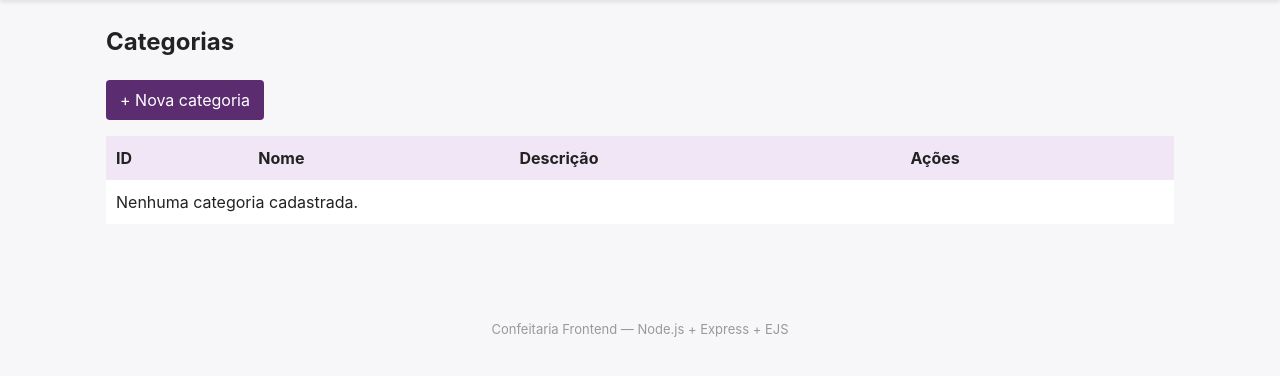
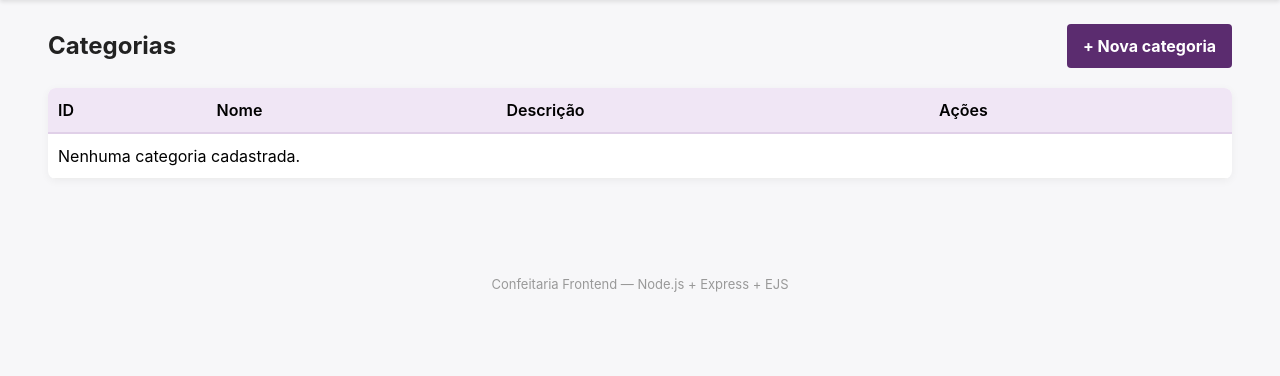
Before and after one commit to MarianaAlvesDantasDosSantos/Confeitaria_Frond, a Node server app: template Confeitaria_frond/views/categorias/index.ejs in a window 1280 px wide. Shown: the part 86-462 px from the top of the page. Run offline with Node 20, Linux system fonts and the light colour scheme; the template is opened without the code that fills it, so the values that code supplies are empty.

Commit message:
Continuar

```diff
--- a/Confeitaria_frond/public/style.css
+++ b/Confeitaria_frond/public/style.css
@@ -22,7 +22,71 @@ header nav a {
 }
 header nav a:hover { background: rgba(255,255,255,0.15); }
 main {
-  max-width: 1100px;
+  width: 95%; /* Isso faz a área ocupar 95% da tela */
+  max-width: 1600px; /* Permite ficar bem largo em monitores grandes */
   margin: 24px auto;
   padding: 0 16px 48px;
 }
+
+/* Layout do cabeçalho da página (Título + Botão) */
+.page-header {
+  display: flex;
+  justify-content: space-between;
+  align-items: center;
+  margin-bottom: 20px;
+  margin-top: 20px;
+}
+
+.page-header h2 {
+  margin: 0;
+}
+
+/* Estilo padrão para o botão de ação principal */
+.btn-primary {
+  display: inline-block;
+  padding: 10px 16px;
+  background: #5b2c6f;
+  color: #fff;
+  text-decoration: none;
+  border-radius: 4px;
+  font-weight: bold;
+  transition: background 0.2s;
+}
+
+.btn-primary:hover {
+  background: #7d3c98;
+}
+
+/* Deixa a tabela mais larga e espaçada */
+table {
+  width: 100%;
+  border-collapse: collapse;
+  background: #fff;
+  box-shadow: 0 2px 8px rgba(0,0,0,0.05); /* Sombra suave */
+  border-radius: 8px; /* Bordas arredondadas na tabela */
+  overflow: hidden; /* Necessário para o border-radius funcionar */
+}
+
+/* Ajuste no cabeçalho da tabela */
+thead tr {
+  background-color: #f0e6f5;
+}
+
+td {
+  padding: 14px 16px;
+  border-bottom: 1px solid #eee;
+  color: #000; /* <-- ADICIONE ESTA LINHA AQUI */
+}
+
+/* Aproveite e deixe o cabeçalho da tabela também preto */
+th {
+  padding: 16px;
+  font-weight: 600;
+  color: #000; /* <-- Trocado de #5b2c6f para #000 */
+  border-bottom: 2px solid #e0d0e8;
+}
+
+/* Destaque ao passar o mouse na linha */
+tbody tr:hover {
+  background-color: #faf7fc;
+}
--- a/Confeitaria_frond/views/categorias/index.ejs
+++ b/Confeitaria_frond/views/categorias/index.ejs
@@ -1,10 +1,12 @@
 <%- include('../partials/header') %>
 
-<h2>Categorias</h2>
+<div class="page-header">
+  <h2>Categorias</h2>
+  <a href="/categorias/novo" class="btn-primary">+ Nova categoria</a>
+</div>
 
-<div style="margin: 16px 0;">
-  <a href="/categorias/novo" style="display:inline-block; padding: 8px 14px; background: #5b2c6f; color: #fff; text-decoration: none; border-radius: 4px;">+ Nova categoria</a>
-</div>
+<table>
+  <!-- ... o resto do seu código da tabela continua igual ... -->
 
 <table style="width: 100%; border-collapse: collapse; background: #fff;">
   <thead>
```
